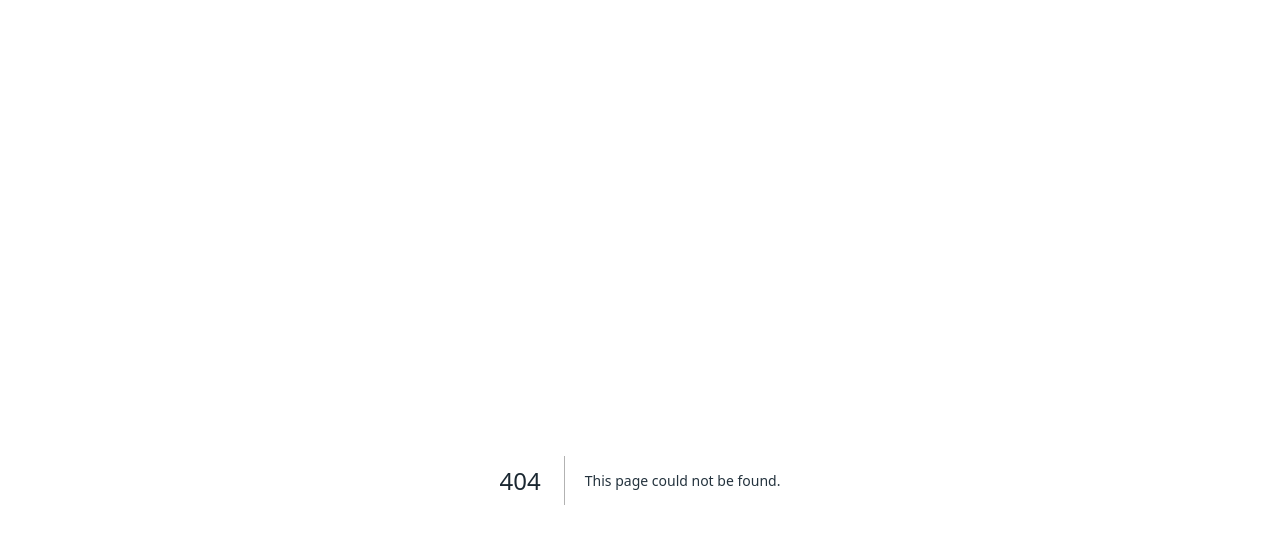
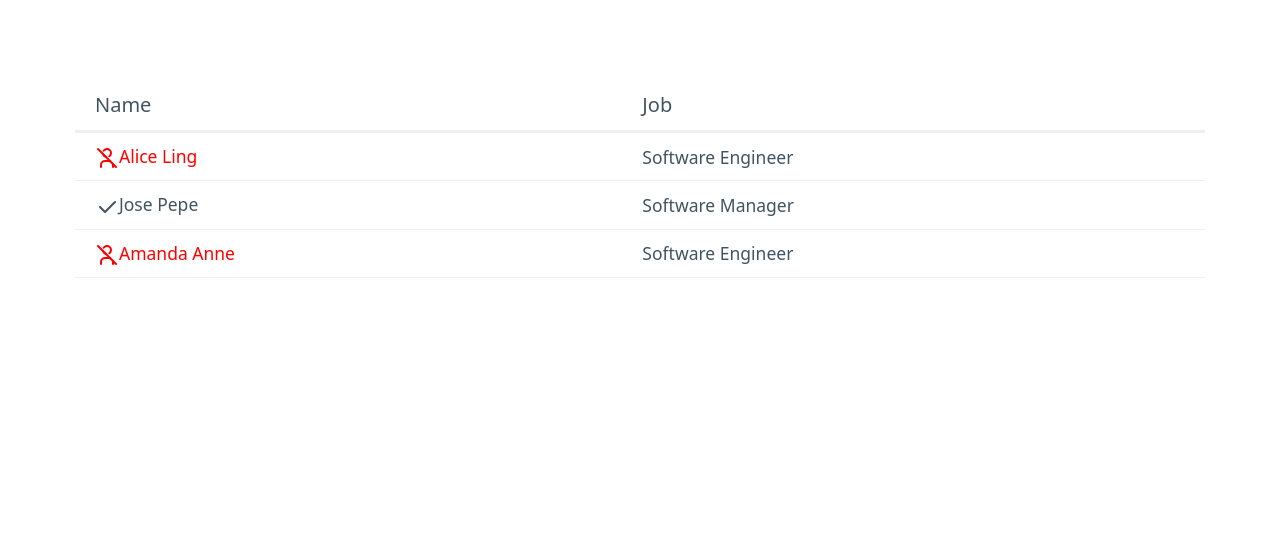
Before and after one commit to IsaacJrTypes/ticket-system, a Next.js app: page /users in a window 1280 px wide. Before the commit this address had no page. Shown: the top 544 px of the page. Built offline with nearby package versions, Linux system fonts and the light colour scheme.

Commit message:
add userList component w/ styles

```diff
--- a/package.json
+++ b/package.json
@@ -11,6 +11,7 @@
   "dependencies": {
     "@supabase/ssr": "^0.5.2",
     "@supabase/supabase-js": "^2.48.1",
+    "@tabler/icons-react": "^3.30.0",
     "next": "15.1.6",
     "react": "^19.0.0",
     "react-dom": "^19.0.0"
--- /dev/null
+++ b/src/app/users/page.tsx
@@ -0,0 +1,37 @@
+import {IconCheck, IconUserOff} from "@tabler/icons-react";
+ const users = [
+    {
+        name: "Alice Ling",
+        job: "Software Engineer",
+        isAvailable: false,
+    },
+    {
+        name: "Jose Pepe",
+        job: "Software Manager",
+        isAvailable: true,
+    },
+    {
+        name: "Amanda Anne",
+        job: "Software Engineer",
+        isAvailable: false,
+    },
+];
+export default function UserList() {
+    return <table>
+        <thead>
+        <tr>
+            <th>Name</th>
+            <th>Job</th>   </tr>
+        </thead>
+        <tbody>
+        {users.map((user,key) => (
+            <tr key={key + user.name}>
+                <td style={{ color: !user.isAvailable ? "red" : undefined }}>
+                    {user.isAvailable ? <IconCheck /> : <IconUserOff />}{user.name}
+                </td>
+                <td>{user.job}</td>
+            </tr>
+        ))}
+        </tbody>
+    </table>
+}
```
Also changed, not shown: 1 other file (tests, documents, lock files or other folders).
